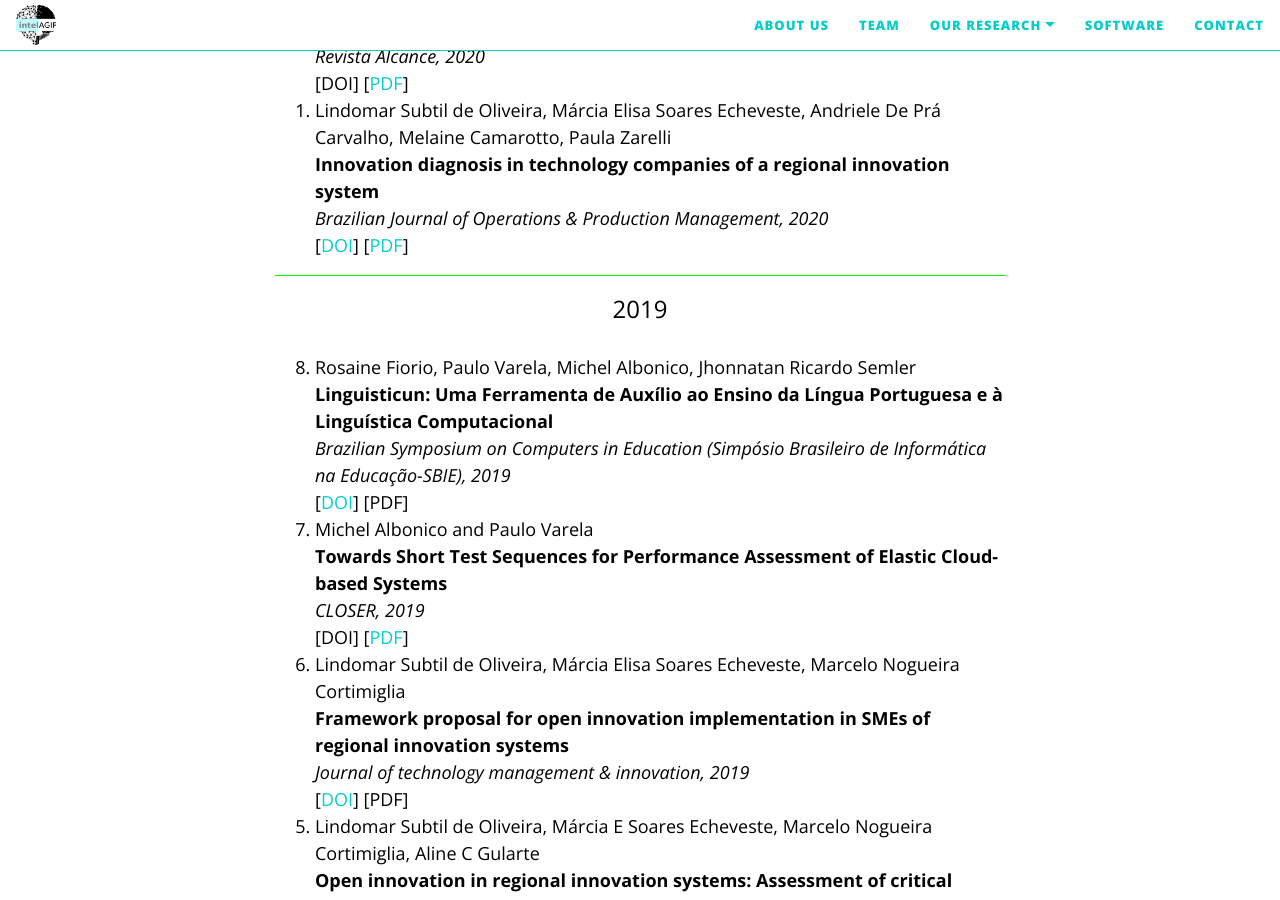
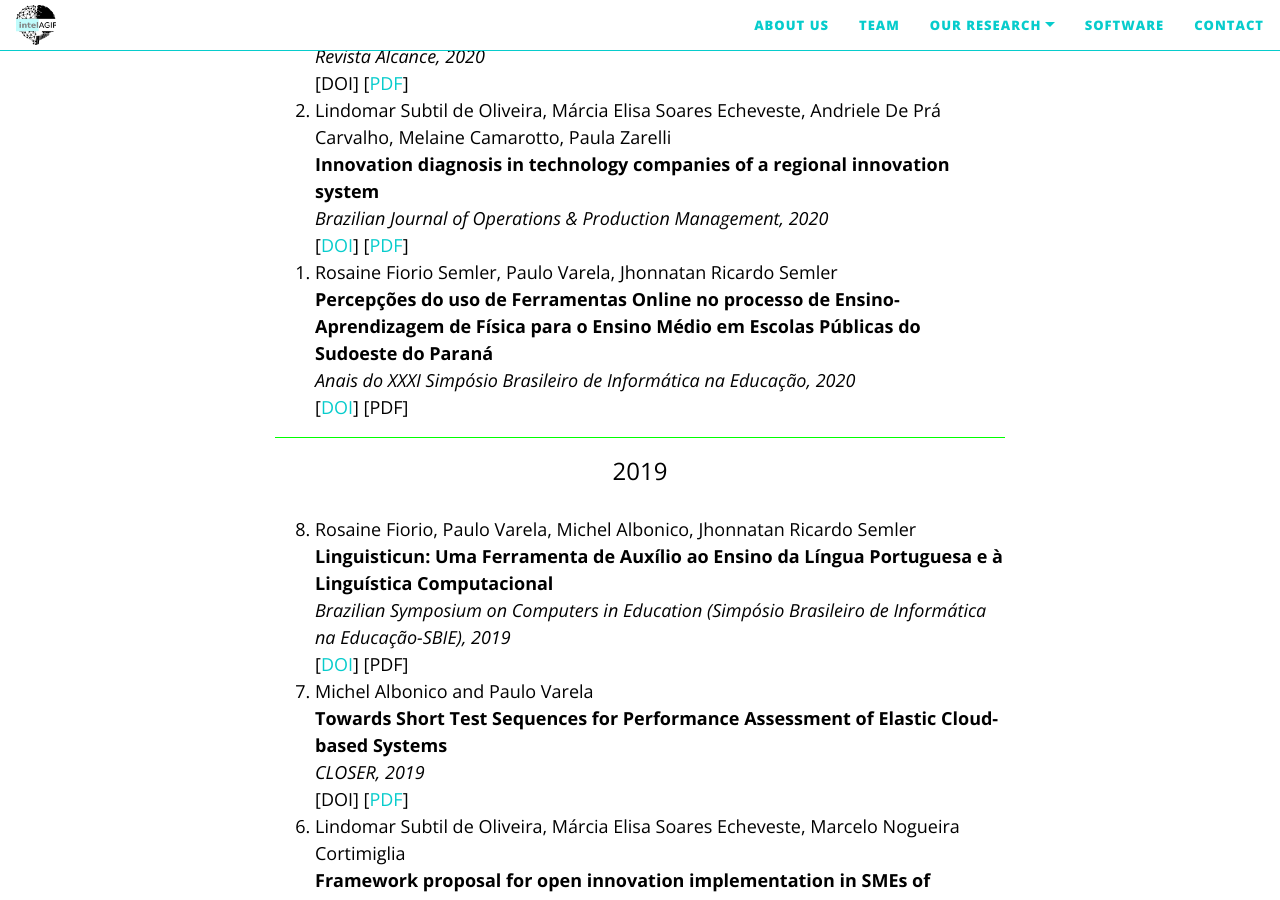
Before and after one commit to IntelAgir-Research-Group/intelagir-research-group.github.io, a Jekyll site: the page built from pages/publications.md, in a window 1280 px wide and 900 px high, scrolled down 1522 px. Built offline with Jekyll 4.4.1, drawn with Linux system fonts in a browser that asks for light colours; nearby versions of some CDN libraries; some of the changed text lies outside the part shown.

Commit message:
Update publications.md

```diff
--- a/pages/publications.md
+++ b/pages/publications.md
@@ -438,6 +438,21 @@
 
 
 
+  - title: "Percepções do uso de Ferramentas Online no processo de Ensino-Aprendizagem de Física para o Ensino Médio em Escolas Públicas do Sudoeste do Paraná"
+    authors: Rosaine Fiorio Semler, Paulo Varela, Jhonnatan Ricardo Semler
+    venue: "Anais do XXXI Simpósio Brasileiro de Informática na Educação"
+    doi: https://doi.org/10.5753/cbie.sbie.2020.01
+    url: #
+    year: 2020
+    type: conference
+
+  - title: "UMA ABORDAGEM COMPUTACIONAL BASEADA EM ANÁLISE SINTÁTICA MULTILÍNGUE NA ATRIBUIÇÃO DA AUTORIA DE DOCUMENTOS DIGITAIS"
+    authors: PAULO JÚNIOR VARELA
+    venue: "Pontifícia Universidade Católica do Paraná"
+    doi: #
+    url: https://www.ppgia.pucpr.br/pt/arquivos/doutorado/teses/2017/046_Tese_PauloJuniorVarela.pdf
+    year: 2017
+    type: conference
 
   - title: "A computational approach for authorship attribution of literary texts using sintatic features"
     authors: Paulo Varela, Edson Justino, Alceu Britto, Flávio Bortolozzi
```
